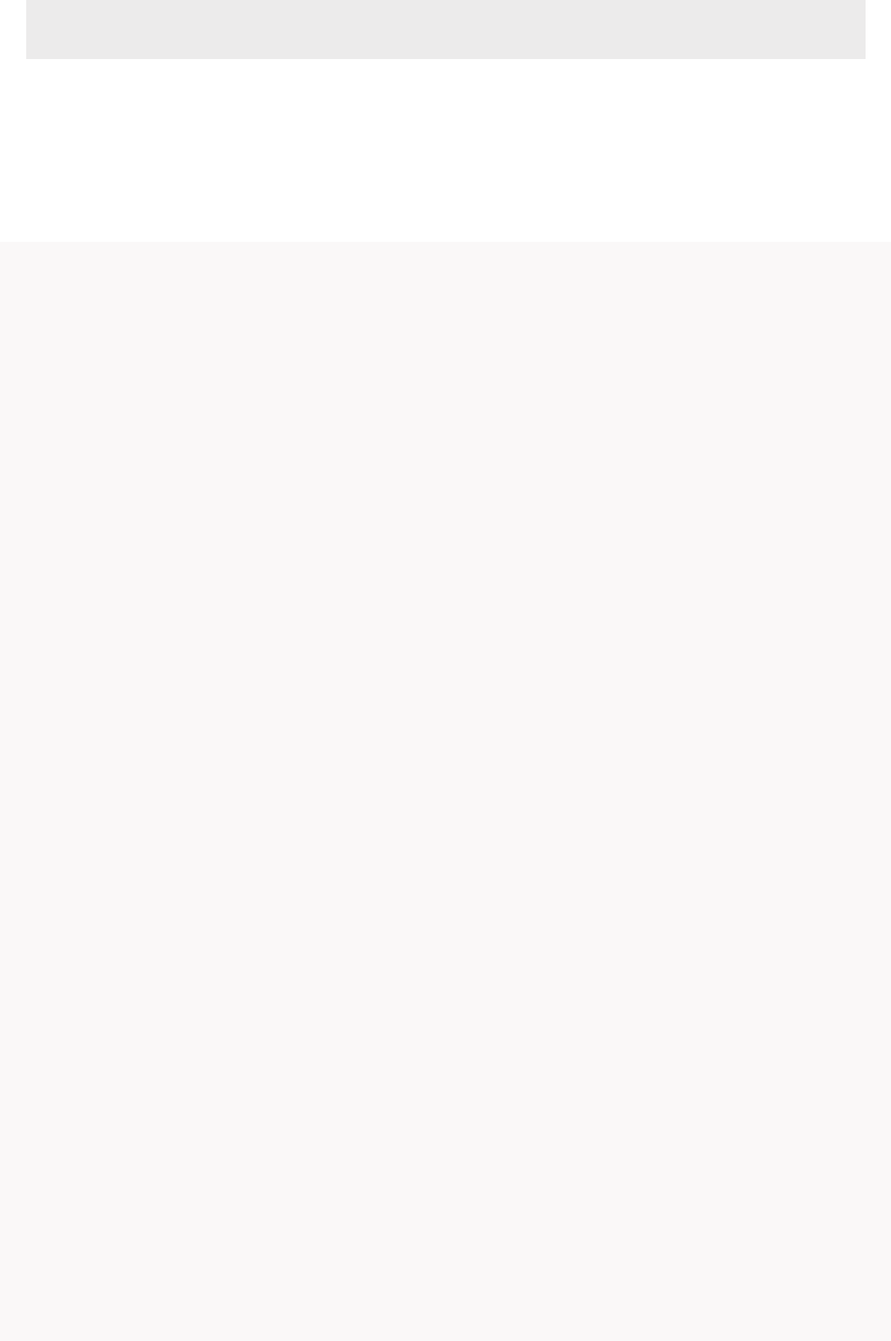
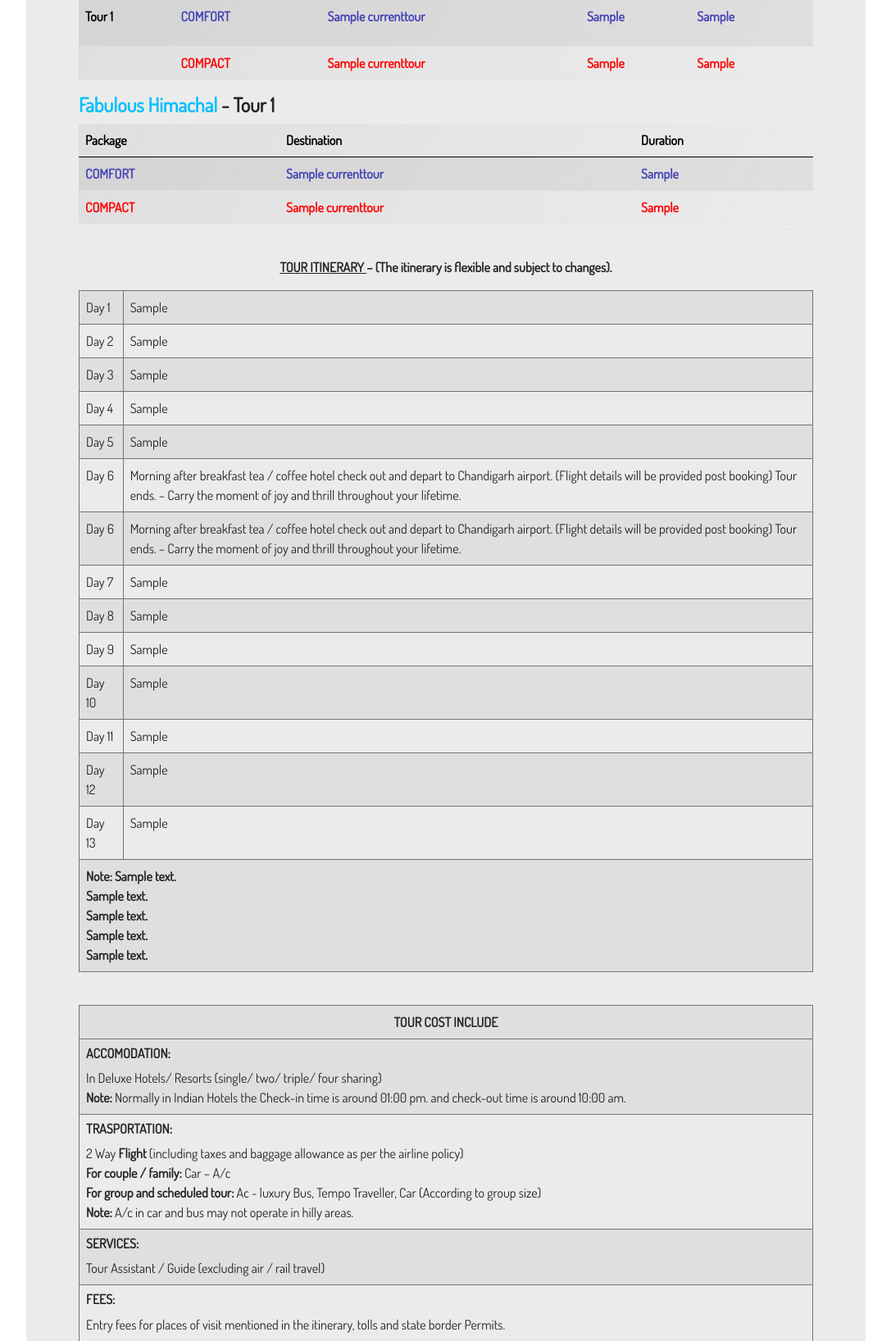
Before and after one commit to mayuresh1606/django-venture-world, a Django app: page /tours/tourName/1 in a window 1280 px wide. Shown: the part 505-2141 px from the top of the page at 82% size, without its empty margins (96-1183 px from the left). Before the commit the page ends 577 px from the top, so only its background shows below. Run offline with Django 3.2, Linux system fonts and the light colour scheme; tables that the repository leaves empty hold one stand-in row (values such as "Sample post").

Commit message:
entered data for tours

```diff
--- a/static/tours/index.css
+++ b/static/tours/index.css
@@ -509,6 +509,9 @@ footer {
   .group-table {
     width: 100%;
     height: 15rem;
+  }
+  .font-size-small {
+    font-size: small;
   }
   .edu-container,
   .details-container {
--- a/static/tours/main.js
+++ b/static/tours/main.js
@@ -13,7 +13,9 @@
         }
 
         // adding current year in footer
-        currentYearDOM.textContent = new Date().getFullYear();
+        if (currentYearDOM !== null){
+            currentYearDOM.textContent = new Date().getFullYear();
+        }
 
         // setting rows length in tours.html to 3 for now
         const tableBody = document.querySelectorAll('.table-body')
@@ -65,3 +67,9 @@
                 displayImage.classList.toggle('hidden')
             })
         })
+
+        if (window.innerWidth <= "500px"){
+            myContainer = document.querySelector(".my-container")
+            myContainer.classList.add("font-size-small")
+            console.log("called");
+        }
--- a/tours/models.py
+++ b/tours/models.py
@@ -136,8 +136,18 @@ class RightImage(models.Model):
     image = models.ImageField()
 
 
-class CurrentTours(models.Model):
-    name = models.CharField(max_length=255)
+class CurrentImpTour(models.Model):
+    imp_tour_name = models.CharField(max_length=255)
+    destinations = models.CharField(max_length=1024)
+    starting_at = models.CharField(max_length=128)
+
+    def __str__(self):
+        return self.imp_tour_name
+
+
+class CurrentTour(models.Model):
+    name = models.ForeignKey(
+        CurrentImpTour, on_delete=models.CASCADE, null=True, blank=True)
 
     tour_number = models.IntegerField()
 
@@ -163,6 +173,12 @@ class CurrentTours(models.Model):
     itinerary_day_12 = models.CharField(max_length=2055, default=False)
     itinerary_day_13 = models.CharField(max_length=2055, default=False)
 
+    note_1 = models.CharField(max_length=2048)
+    note_2 = models.CharField(max_length=2048)
+    note_3 = models.CharField(max_length=2048)
+    note_4 = models.CharField(max_length=2048)
+    note_5 = models.CharField(max_length=2048, default=False)
+
     regular_grp_comfort_rate_1 = models.CharField(max_length=255)
     regular_grp_comfort_rate_2 = models.CharField(max_length=255)
     regular_grp_comfort_rate_3 = models.CharField(max_length=255)
@@ -184,6 +200,8 @@ class CurrentTours(models.Model):
     scheduled_rate_1 = models.CharField(max_length=255)
     scheduled_rate_2 = models.CharField(max_length=255)
 
+    short_note = models.CharField(max_length=2048)
+
     accommodation_1 = models.CharField(max_length=1024)
     accommodation_2 = models.CharField(max_length=1024)
     accommodation_3 = models.CharField(max_length=1024, default=False)
--- a/tours/static/tours/index.css
+++ b/tours/static/tours/index.css
@@ -510,6 +510,9 @@ footer {
     width: 100%;
     height: 15rem;
   }
+  .font-size-small {
+    font-size: small;
+  }
   .edu-container,
   .details-container {
     display: grid;
@@ -797,6 +800,9 @@ footer {
   .table-responsive {
     max-width: 55vw;
     font-size: 0.5rem;
+  }
+  .font-size-small {
+    font-size: small !important;
   }
   .aside-tables {
     width: 39vw;
--- a/tours/templates/tours/current_tours.html
+++ b/tours/templates/tours/current_tours.html
@@ -39,7 +39,7 @@
                 </div>
             </nav>
         </header>
-        <div class="my-container">
+        <div class="my-container font-size-small">
             <center>
                 <h1>Fabulous Himachal</h1>
             </center>
@@ -66,19 +66,20 @@
                 </thead>
                 <tbody class="font-weight-light">
                     {% for tour in tours %}
-                    <tr class="blue-color">
+                    <tr class="blue-color" style="height: min-content;">
                         <td width="13%">
-                            <a class="aside-content new-content" href="#tour-{{tour.tour_number}}"><p>Tour {{tour.tour_number}}</p></a>
+                            <a style="margin: 0;" class="aside-content new-content" href="#tour-{{tour.tour_number}}"><p>Tour {{tour.tour_number}}</p></a>
                         </td>
                         <td>COMFORT</td>
                         <td>
                             {{tour.comfort_name}}
                         </td>
-                        <td>
+                        <td width="15%">
                             <p>{{tour.comfort_duration}}</p>
                         </td>
                         <td>{{tour.comfort_rate}}</td>
                     </tr>
+                    {% if tour.compact_name != "False" %}
                     <tr class="red-color">
                         <td>
 
@@ -92,6 +93,7 @@
                         </td>
                         <td>{{tour.compact_rate}}</td>
                     </tr>
+                    {% endif %}
                     {% endfor %}
                 </tbody>
             </table>
@@ -112,7 +114,7 @@
                             <td>
                                 {{tour.comfort_name}}
                             </td>
-                            {% if tour.tour_number != 10 %}
+                            {% if tour.tour_number != 10 and tour.name != '2' %}
                                 <td>
                                     {{tour.comfort_duration}} <br>
                                 </td>
@@ -124,6 +126,7 @@
                                 </td>
                             {% endif %}
                         </tr>
+                        {% if tour.compact_name != "False" %}
                         <tr class="red-color">
                             <td>COMPACT</td>
                             <td>
@@ -134,9 +137,10 @@
                                 {% if tour.tour_number == 10 %}
                                 <span style="text-decoration: underline; text-align: center; padding: 0 auto; color: black;">Operational only from
                                     mid-April to October</span>
-                                {% endif %}
+                                    {% endif %}
                             </td>
                         </tr>
+                        {% endif %}
                     </tbody>
                 </table>
                 <br>
@@ -281,36 +285,17 @@
                             </td>
                         </tr>
                     {% endif %}
-                    <tr>
-                        {% if tour.name == "Himachal" %}
+                    <tr style="font-weight:600">
                         <td colspan="2">
-                            Note: 1) Venture world arranges sightseeing for guest on the Rohtang road where ever permitted and not
-                            on Rohtang pass.
-                            Rohtang pass can be visited from May to October with permits. However, the availability of permit is
-                            limited. Interested
-                            guests
-                            should make their own arrangements to get permits.
-                            2) In Himachal, there may be road blockages due to weather conditions and traffic jam. This can cause
-                            delay in reaching
-                            a place of
-                            visit or even avoiding a spot in extreme conditions.
-                            3) Snow falls in Himachal between late Dec and mid-April. However, Himachal may receive heavy or less
-                            snowfall.
-                            4) In the snow points the locals rent winter jackets, shoes, gloves, and other gears / gadgets used for
-                            snow and extreme
-                            cold
-                            conditions. These are optional articles guests can avail those facilities at their own expense.
+                            Note: {% if tour.note_1 != "False" %}{{tour.note_1}} {% endif %} <br>
+                            {% if tour.note_2 != "False" %}{{ tour.note_2 }}{% endif %} <br>
+                            {% if tour.note_3 != "False" %}{{tour.note_3}} <br>{% endif %}
+                            {% if tour.note_4 != "False" %}{{tour.note_4}} {% endif %}
+                            {% if tour.note_5 != "False" %}
+                                <br>
+                                {{tour.note_5}}
+                            {% endif %}
                         </td>
-                        {% else %}
-                        <td colspan="2">
-                            Note: 1) Some of the sightseeing places may be closed on specific days. <br> 2) There may be road blockages due to traffic
-                            jam, bad
-                            weather, demonstrations etc. which can cause delay in reaching a place of visit. In both the above cases we may opt for
-                            other
-                            sightseeing places or we may even avoid any spot in extreme conditions.
-                        </td>
-
-                        {% endif %}
                     </tr>
                 </table>
                 <br>
@@ -610,14 +595,7 @@
                 <p class="font-weight">Note:</p>
                 <table class="table table-bordered table-striped border-secondary">
                     <tr>
-                        {% if tour.name == "Himachal" %}
-                        <td>The above packages pick up and drop is from Chandigarh. However, if any participant wants to join the
-                            tour from Delhi,
-                            contact
-                            Venture World for the details of Duration and tour cost.</td>
-                        {% else %}
-                            <td>The above packages pick up and drop is from Bengaluru.</td>
-                        {% endif %}
+                        <td>{{tour.short_note}}</td>
                     </tr>
                     <tr>
                         <td>The rates including air fare mentioned above are from ex Mumbai. For Guests travelling from airports
--- a/tours/views.py
+++ b/tours/views.py
@@ -2,7 +2,7 @@ from asyncio import current_task
 from threading import currentThread
 from django.core.exceptions import ObjectDoesNotExist
 from django.shortcuts import render
-from .models import ImportantPackage, GroupSubPackage, IndividualPackage, Day, Night, PackageType, EducationalTour, LeftImage, RightImage, CurrentTours
+from .models import ImportantPackage, GroupSubPackage, IndividualPackage, Day, Night, PackageType, EducationalTour, LeftImage, RightImage, CurrentTour
 from django.core.mail import send_mail
 
 
@@ -107,8 +107,9 @@ def educational_tours(request):
 
 # Important Current tours
 def current_tours(request, tour_name):
-    current_tours = CurrentTours.objects.filter(name=tour_name)
+    current_tours = CurrentTour.objects.filter(name=tour_name)
     current_tours = current_tours.order_by("tour_number")
+    print("currenttours called")
 
     context = {"tours": current_tours, "tour_name": tour_name}
 
```
Also changed, not shown: tours/admin.py (+9 -3 lines), tours/static/tours/main.js (+8 -1 lines), tours/templates/tours/index.html (+12 -35 lines), venture_world/views.py (+6 -4 lines), tours/migrations/0029_currentimptour_currenttour_delete_currenttours.py (added), tours/migrations/0030_currenttour_note_1_currenttour_note_2_and_more.py (added).
